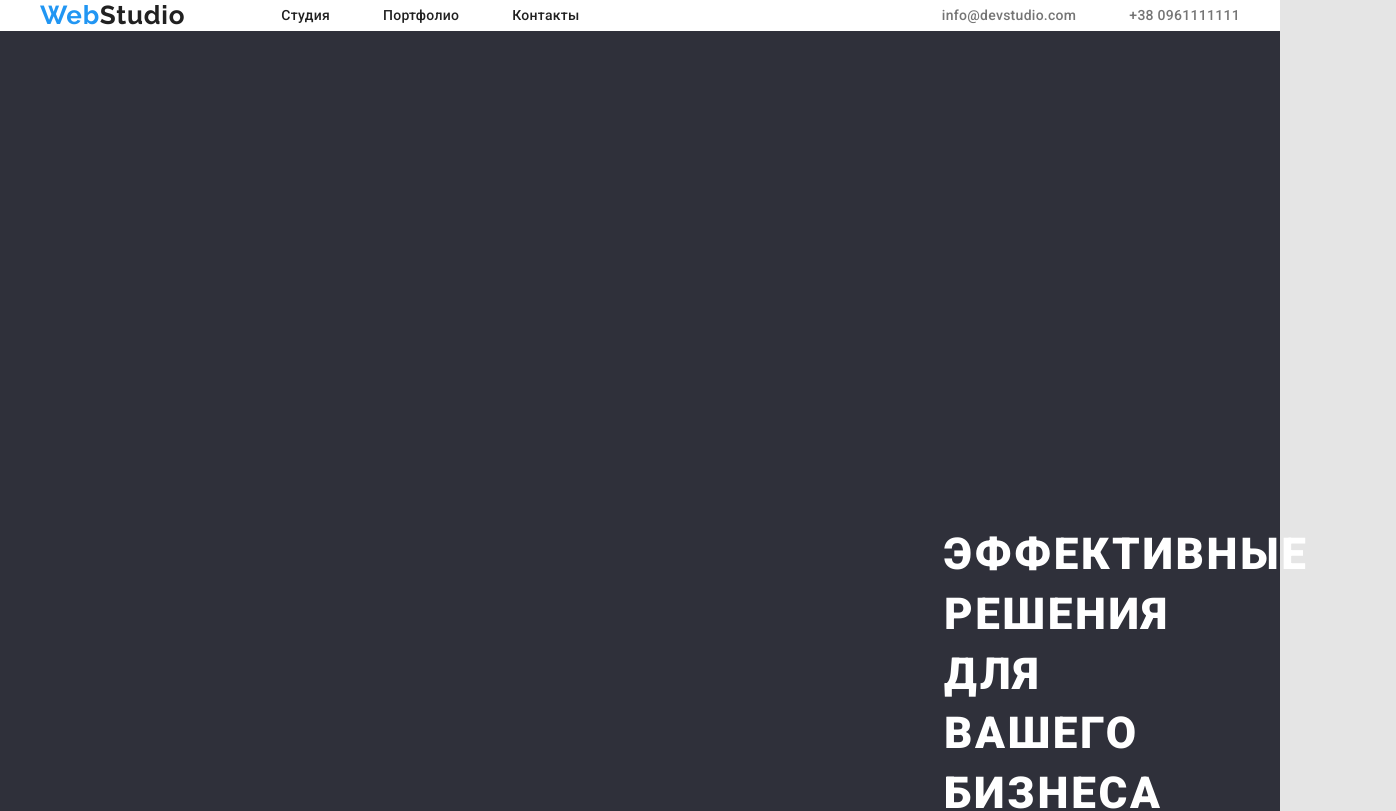
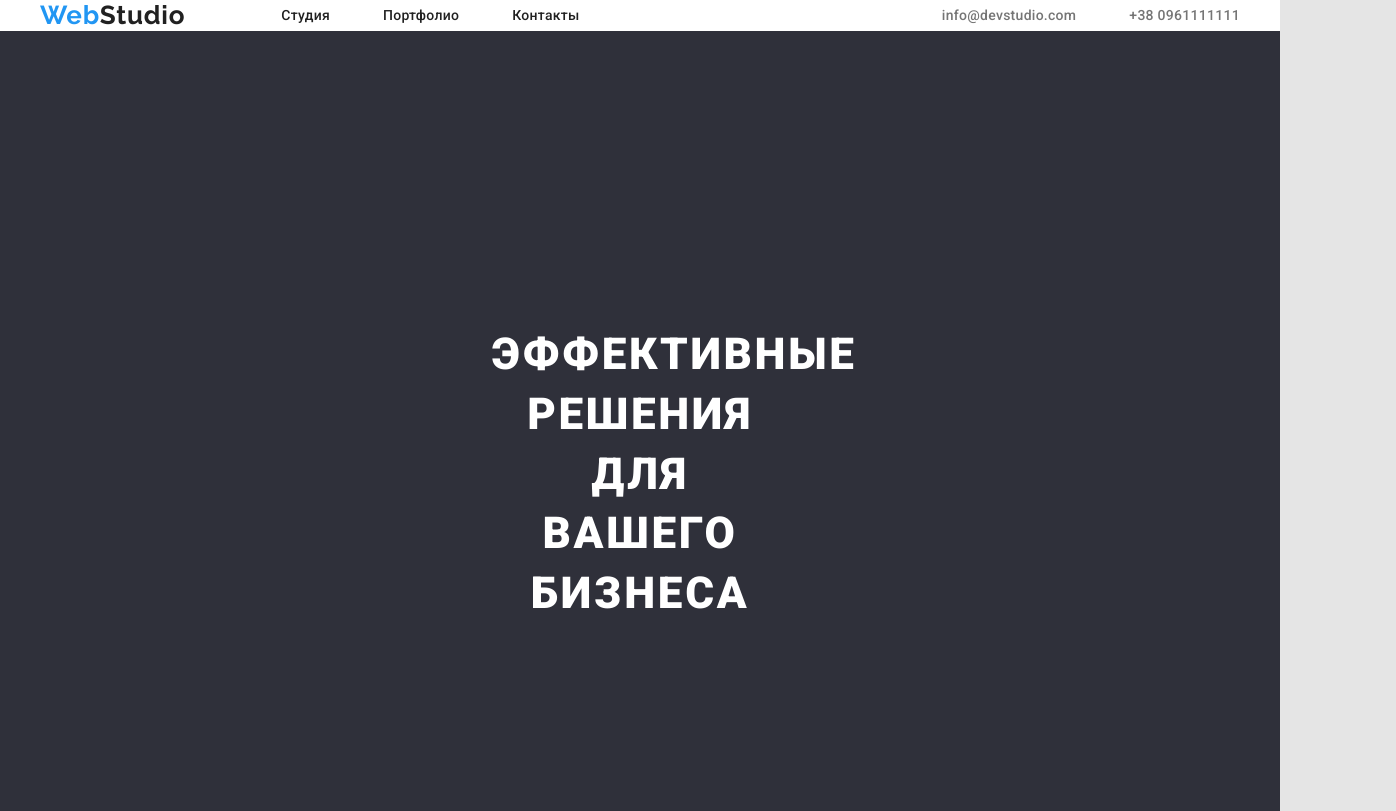
Before and after one commit to Orzhihovski/goit-markup-hw-03., a plain HTML site: page index.html in a window 1280 px wide. Shown: the top 811 px of the page, 1396 px wide, since content can reach past the window. Drawn offline with nearby package versions, Linux system fonts and the light colour scheme.

Commit message:
Update styles.css

```diff
--- a/css/styles.css
+++ b/css/styles.css
@@ -173,7 +173,6 @@ img {
   text-transform: uppercase;
   color: var(--main-title-color);
   max-width: 696px;
-  padding: 200px 452px 280px 452px;
 }
 
 .btn-item:hover {
```
